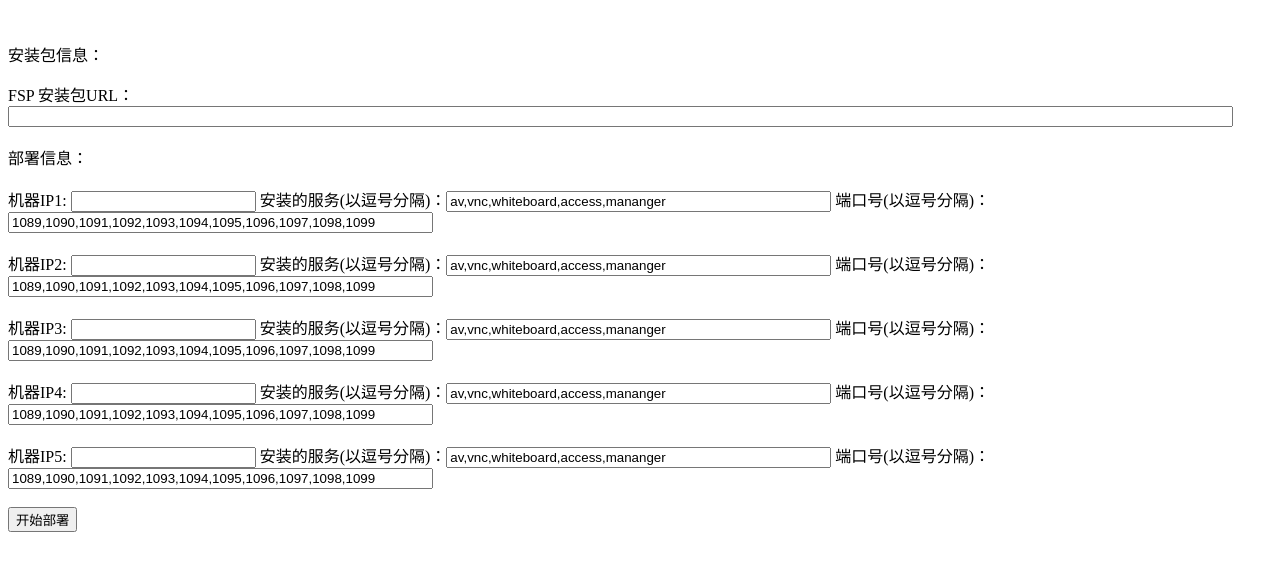
After one commit to gxnualbert/FSP_Auto_Deploy, a Django app: page /fsp/allservice/ in a window 1280 px wide. The commit adds this page. Shown: the top 571 px of the page. Run offline with Django 3.2, Linux system fonts and the light colour scheme.

Commit message:
增加首页以及其他服务安装链接

```diff
--- a/MyForm/urls.py
+++ b/MyForm/urls.py
@@ -17,7 +17,7 @@ from django.conf.urls import url,include
 from django.contrib import admin
 
 urlpatterns = [
-    url(r'^fsp/', include('firstform.urls')),
+    url(r'^fsp/', include('firstform.urls',namespace='firstform')),
     url(r'^admin/', admin.site.urls),
 
 ]
--- a/firstform/Templates/firstform/index.html
+++ b/firstform/Templates/firstform/index.html
@@ -6,8 +6,8 @@
 </head>
 <body>
 <br/><br/>
-<a href="">安装单个服务（真的个别节点奔溃后要重新选机器安装）</a><br/><br/>
-<a href="">更新所有配置文件（针对个别服务重新安装后配置文件的修改）</a><br/><br/>
-<a href="">全新安装（下载安装包，安装服务，修改配置文件，启动服务）</a><br/><br/>
+<a href="{%url 'firstform:singleservice'%}">安装单个服务（注：针对个别节点奔溃后要重新选机器安装）</a><br/><br/>
+<a href="">更新所有配置文件（注：针对个别服务重新安装后配置文件的修改）</a><br/><br/>
+<a href="{%url 'firstform:allservice'%}">全新安装（注：下载安装包，安装服务，修改配置文件，启动服务）</a><br/><br/>
 </body>
 </html>
--- /dev/null
+++ b/firstform/Templates/firstform/installAllService.html
@@ -0,0 +1,37 @@
+<!DOCTYPE html>
+<html lang="en">
+<head>
+    <meta charset="UTF-8">
+    <title>部署页面第二版</title>
+</head>
+<body>
+
+
+
+<br/>
+<p>安装包信息：</p>
+		<form action="/fsp/installinfo/" method="get">
+            FSP 安装包URL：<input type="text" name="pkgURL" size="150"><br><br>
+			部署信息：<br><br>
+            机器IP1: <input type="text"  list="IP_list" name="machine1">    安装的服务(以逗号分隔)：<input type="text" name="servicelist1" size="45" value="av,vnc,whiteboard,access,mananger"> 端口号(以逗号分隔)：<input type="text" name="portlist1" size="50" value="1089,1090,1091,1092,1093,1094,1095,1096,1097,1098,1099"><br><br>
+            机器IP2: <input type="text"  list="IP_list" name="machine2">    安装的服务(以逗号分隔)：<input type="text" name="servicelist2" size="45" value="av,vnc,whiteboard,access,mananger"> 端口号(以逗号分隔)：<input type="text" name="portlist2" size="50" value="1089,1090,1091,1092,1093,1094,1095,1096,1097,1098,1099"><br><br>
+            机器IP3: <input type="text"  list="IP_list" name="machine3">    安装的服务(以逗号分隔)：<input type="text" name="servicelist3" size="45" value="av,vnc,whiteboard,access,mananger"> 端口号(以逗号分隔)：<input type="text" name="portlist3" size="50" value="1089,1090,1091,1092,1093,1094,1095,1096,1097,1098,1099"><br><br>
+            机器IP4: <input type="text"  list="IP_list" name="machine4">    安装的服务(以逗号分隔)：<input type="text" name="servicelist4" size="45" value="av,vnc,whiteboard,access,mananger"> 端口号(以逗号分隔)：<input type="text" name="portlist4" size="50" value="1089,1090,1091,1092,1093,1094,1095,1096,1097,1098,1099"><br><br>
+            机器IP5: <input type="text"  list="IP_list" name="machine5">    安装的服务(以逗号分隔)：<input type="text" name="servicelist5" size="45" value="av,vnc,whiteboard,access,mananger"> 端口号(以逗号分隔)：<input type="text" name="portlist5" size="50" value="1089,1090,1091,1092,1093,1094,1095,1096,1097,1098,1099"><br><br>
+
+
+			<input type="submit" value="开始部署" />
+
+		</form>
+
+		<datalist id="IP_list">
+			<option  value="192.168.7.105" />
+			<option  value="192.168.7.106" />
+			<option  value="192.168.7.107" />
+			<option  value="192.168.7.108" />
+			<option  value="192.168.7.109" />
+		</datalist>
+
+
+</body>
+</html>
--- a/firstform/Templates/firstform/installSingleService.html
+++ b/firstform/Templates/firstform/installSingleService.html
@@ -14,7 +14,7 @@
             FSP 安装包URL：<input type="text" name="pkgURL" size="150"><br><br>
             机器IP： <input type="text"  list="IP_list" name="singleIP"><br><br>
 
-			<input type="submit" value="下载安装包" />
+			<input type="submit" value="下载安装包并解压" />
 
 		</form>
 
--- a/firstform/urls.py
+++ b/firstform/urls.py
@@ -4,14 +4,17 @@ from . import views
 from . import search
 urlpatterns = [
 
-    url(r'^index/$',views.home),
+    url(r'^index/$',views.home,name='home'),
     url(r'^deployinfo/$',views.search_form),
     url(r'^search/$',views.search),
     url(r'^sch2/$',views.deployv2),
-    url(r'^installinfo/$',views.installinfo),
+    url(r'^installinfo/$',views.installinfo,name='allservice'),
     url(r'^cleanup/$',views.cleanup),
     url(r'^cleanaction/$',views.cleanaction),
+
     # 单个服务
-    url(r'^singleservice/$',views.singleService),
+    url(r'^singleservice/$',views.singleService,name='singleservice'),
+    #安装所有服务
+    url(r'^allservice/$',views.allService,name='allservice'),
 
 ]
--- a/firstform/views.py
+++ b/firstform/views.py
@@ -628,7 +628,7 @@ def search(request):
         return render(request,'firstform/result.html',info)
         # return HttpResponse(message)
 def deployv2(request):
-        return render(request, 'firstform/InstallAllService.html')
+        return render(request, 'firstform/installAllService.html')
 
 
 def installinfo(request):
@@ -656,14 +656,18 @@ def installinfo(request):
         print machine1
         print "service list is ",servicelist1
 
-        return render(request,'firstform/InstallAllService.html')
+        return render(request,'firstform/installAllService.html')
 
 def search_form(request):
         return render(request,'firstform/deployinfo.html')
 
 
 def singleService(request):
-        return render(request, 'firstform/InstallSingleService.html')
+        return render(request, 'firstform/installSingleService.html')
+
+def allService(request):
+        return render(request, 'firstform/installAllService.html')
+
 
 # def search_post(request):
 # 	ctx ={}
```
Also changed, not shown: firstform/Templates/firstform/InstallAllService.html (deleted, +0 -37 lines).
